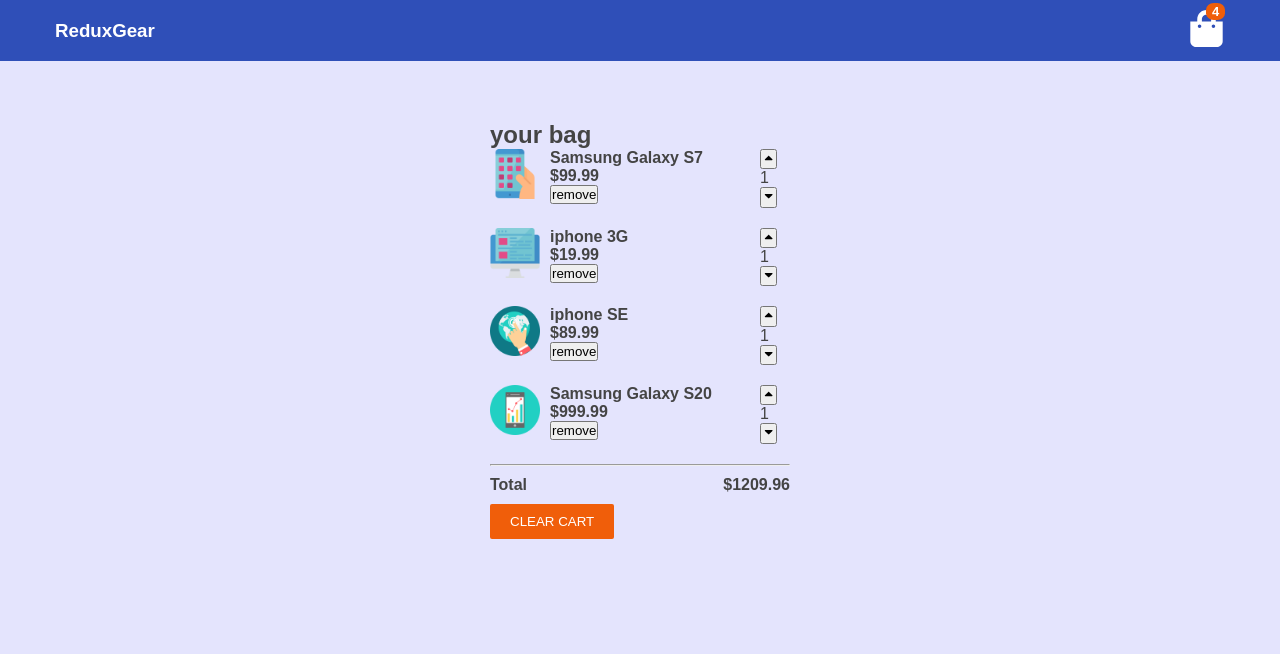
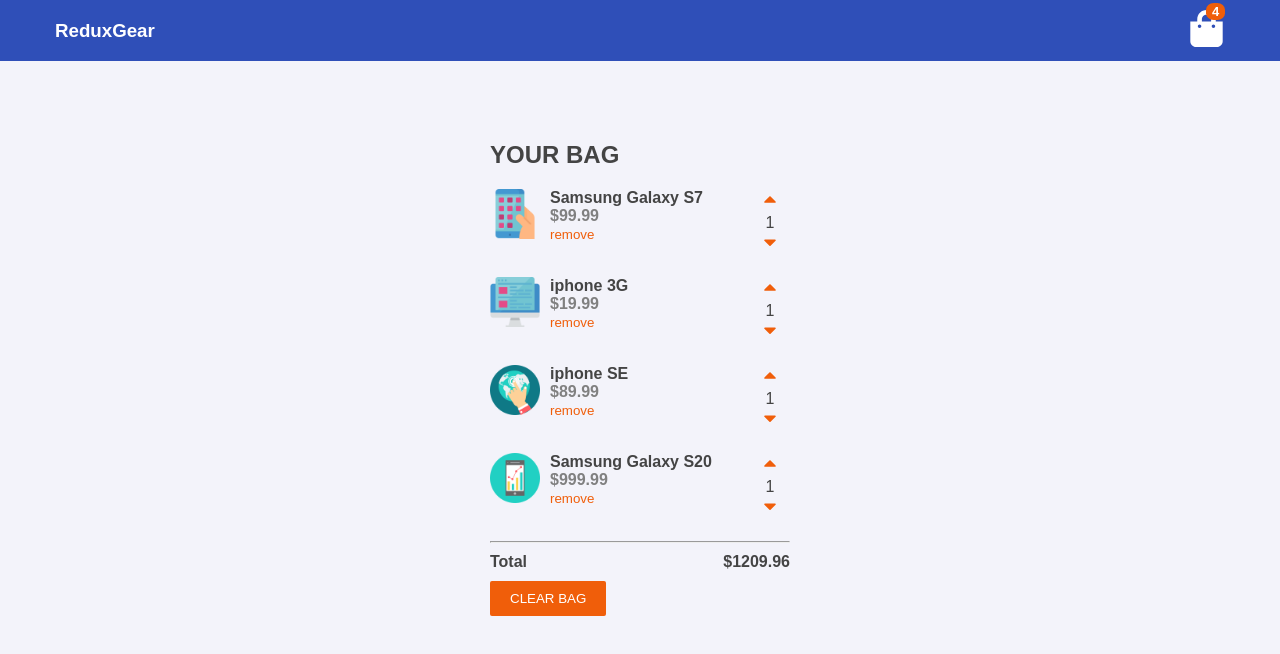
Before and after one commit to peterihimire/fxnigeria-frontend-task, a React (Create React App) app: page /details/1 in a window 1280 px wide. Shown: the top 654 px of the page. Built offline with nearby package versions, Linux system fonts and the light colour scheme; no server answers.

Commit message:
Made the UI a lot better for both the cartcontainer and cartitem

```diff
--- a/src/App.css
+++ b/src/App.css
@@ -1,11 +1,16 @@
 body {
-  background: rgb(228, 228, 253);
+  background: rgb(243, 243, 250);
 }
-
+header {
+  text-transform: uppercase;
+  padding: 2rem 0;
+}
 .cart-container {
   padding: 6rem 2rem;
 }
-
+.item-price {
+  color: grey;
+}
 .cart-item {
   display: flex;
   width: 300px;
@@ -65,10 +70,22 @@ nav {
   text-transform: uppercase;
   border-radius: 0.2rem;
 }
+.remove-btn {
+  background: none;
+  border: none;
+  color: rgb(240, 94, 10);
+}
 .amount-btn {
-  /* display: flex;
+  background: none;
+  border: none;
+  color: rgb(240, 94, 10);
+  font-size: 2rem;
+}
+.amt-control-div {
+  display: flex;
+  flex-direction: column;
+  justify-content: center;
   align-items: center;
-  justify-content: space-between; */
 }
 .cart-container-center {
   max-width: 300px;
--- a/src/components/CartContainer.js
+++ b/src/components/CartContainer.js
@@ -42,7 +42,7 @@ const CartContainer = ({ cart = [], total, dispatch }) => {
               className="btn clear-btn"
               onClick={() => dispatch({ type: CLEAR_CART })}
             >
-              clear cart
+              clear bag
             </button>
           </footer>
         </div>
--- a/src/components/CartItem.js
+++ b/src/components/CartItem.js
@@ -22,7 +22,7 @@ const CartItem = ({
           remove
         </button>
       </div>
-      <div>
+      <div className="amt-control-div">
         <button className="amount-btn" onClick={() => increase()}>
           <FaCaretUp />
         </button>
```
Also changed, not shown: 1 other file (tests, documents, lock files or other folders).
